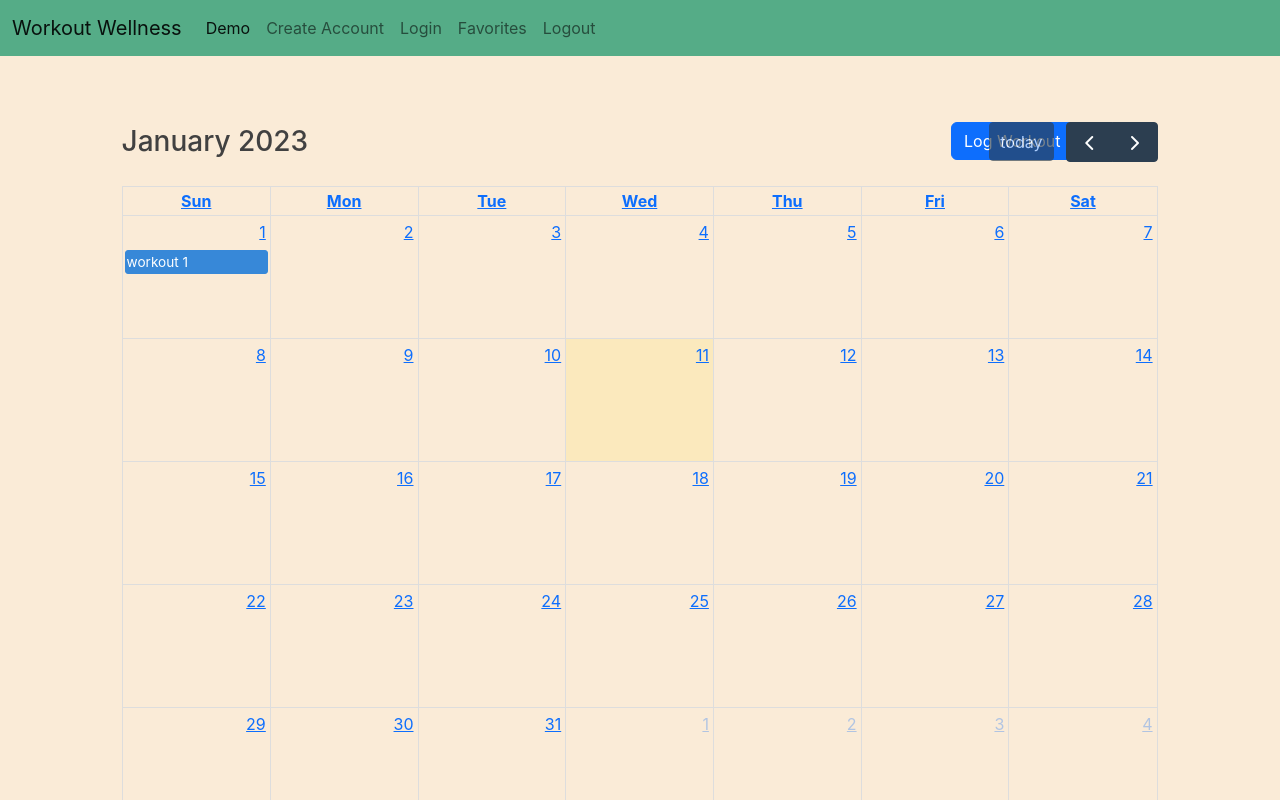
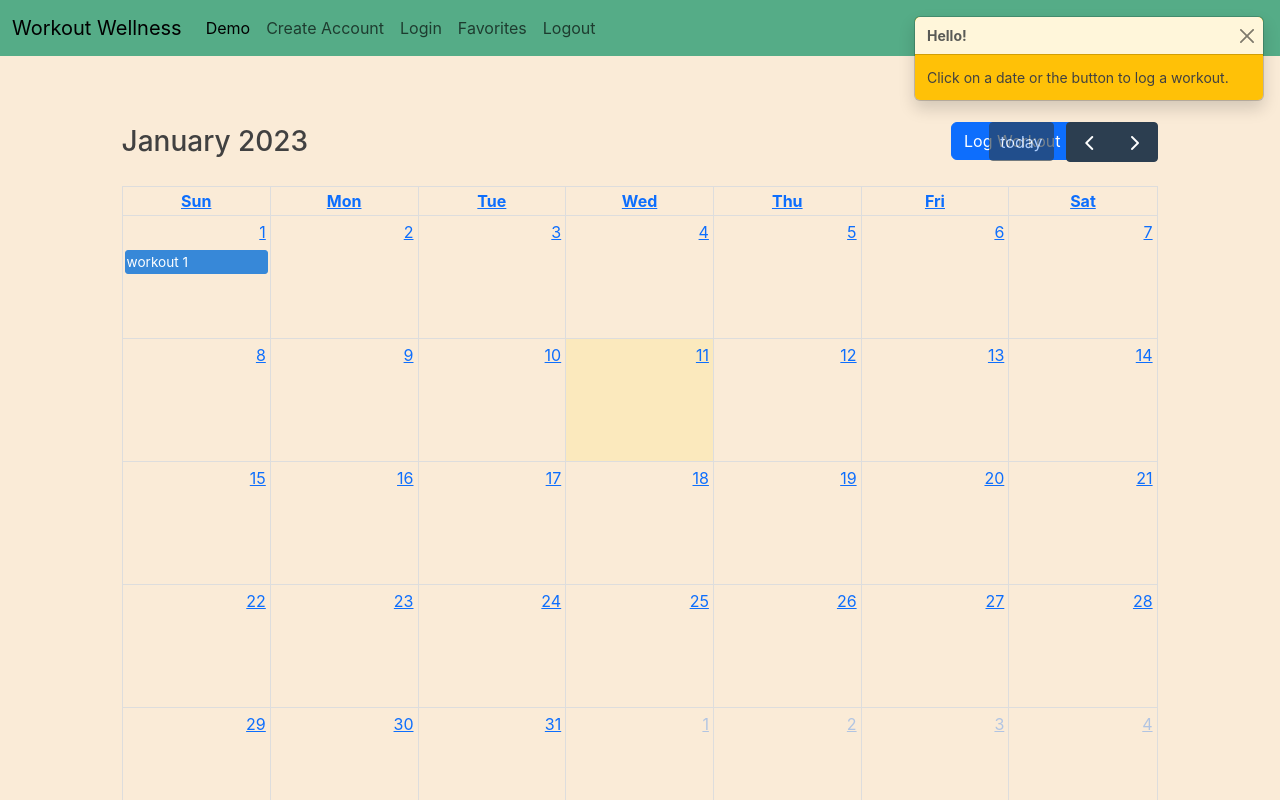
Before and after one commit to kjdixon74/work-out, a Next.js app in the folder client/: page /demo in a window 1280 px wide. Shown: the top 800 px of the page. Built offline with nearby package versions, Linux system fonts and the light colour scheme.

Commit message:
Add toast

```diff
--- a/client/components/toast.js
+++ b/client/components/toast.js
@@ -1,20 +1,19 @@
-export default function Toast() {
+import Toast from "react-bootstrap/Toast";
+import ToastContainer from "react-bootstrap/ToastContainer";
+import { useState } from "react";
+
+// React Bootstrap Toast (used React Bootstrap instead of Bootstrap to avoid manipulating the DOM)
+export default function ToastEl() {
+  const [show, setShow] = useState(true);
+
   return (
-    <div
-      className="toast align-items-center text-bg-primary border-0"
-      role="alert"
-      aria-live="assertive"
-      aria-atomic="true"
-    >
-      <div className="d-flex">
-        <div className="toast-body">Hello, world! This is a toast message.</div>
-        <button
-          type="button"
-          className="btn-close btn-close-white me-2 m-auto"
-          data-bs-dismiss="toast"
-          aria-label="Close"
-        ></button>
-      </div>
-    </div>
+    <ToastContainer className="p-3" position="top-end">
+      <Toast show={show} onClose={() => setShow(false)} bg="warning">
+        <Toast.Header>
+          <strong className="me-auto">Hello!</strong>
+        </Toast.Header>
+        <Toast.Body>Click on a date or the button to log a workout.</Toast.Body>
+      </Toast>
+    </ToastContainer>
   );
 }
--- a/client/pages/demo.js
+++ b/client/pages/demo.js
@@ -2,15 +2,16 @@ import React from "react";
 import FullCalendar from "@fullcalendar/react"; // must go before plugins
 import dayGridPlugin from "@fullcalendar/daygrid"; // a plugin!
 import interactionPlugin from "@fullcalendar/interaction"; // needed for dayClick
-import Toast from "../components/toast";
+import ToastEl from "../components/toast";
 import Modal from "../components/modal";
 import styles from "../styles/Demo.module.css";
 
 export default class Demo extends React.Component {
   render() {
     return (
+      <div>
+        <ToastEl />
         <div className={styles.container}>
-        <Toast />
           <Modal />
           <FullCalendar
             plugins={[dayGridPlugin, interactionPlugin]}
@@ -18,6 +19,7 @@ export default class Demo extends React.Component {
             events={[{ title: "workout 1", date: "2023-01-01" }]}
             dateClick={this.handleDateClick}
           />
+        </div>
       </div>
     );
   }
@@ -28,5 +30,3 @@ export default class Demo extends React.Component {
     document.querySelector(".log-workout-modal").click();
   };
 }
-
-// LEFT OFF HERE - resizing container to get toast to show
--- a/client/pages/index.js
+++ b/client/pages/index.js
@@ -3,10 +3,6 @@ import styles from "../styles/Home.module.css";
 import Link from "next/link";
 
 export default function Home() {
-  function loadPage(event) {
-    console.log(event.target);
-  }
-
   return (
     <div className={styles.container}>
       <Head>
--- a/client/styles/Demo.module.css
+++ b/client/styles/Demo.module.css
@@ -6,3 +6,5 @@
   position: absolute;
   left: 80%;
 }
+
+/* left off here - need to make modal and toast responsive */
```
Also changed, not shown: client/package.json (+8 -5 lines), 1 other file (tests, documents, lock files or other folders). Lines whose indentation alone changed are shown as unchanged.
